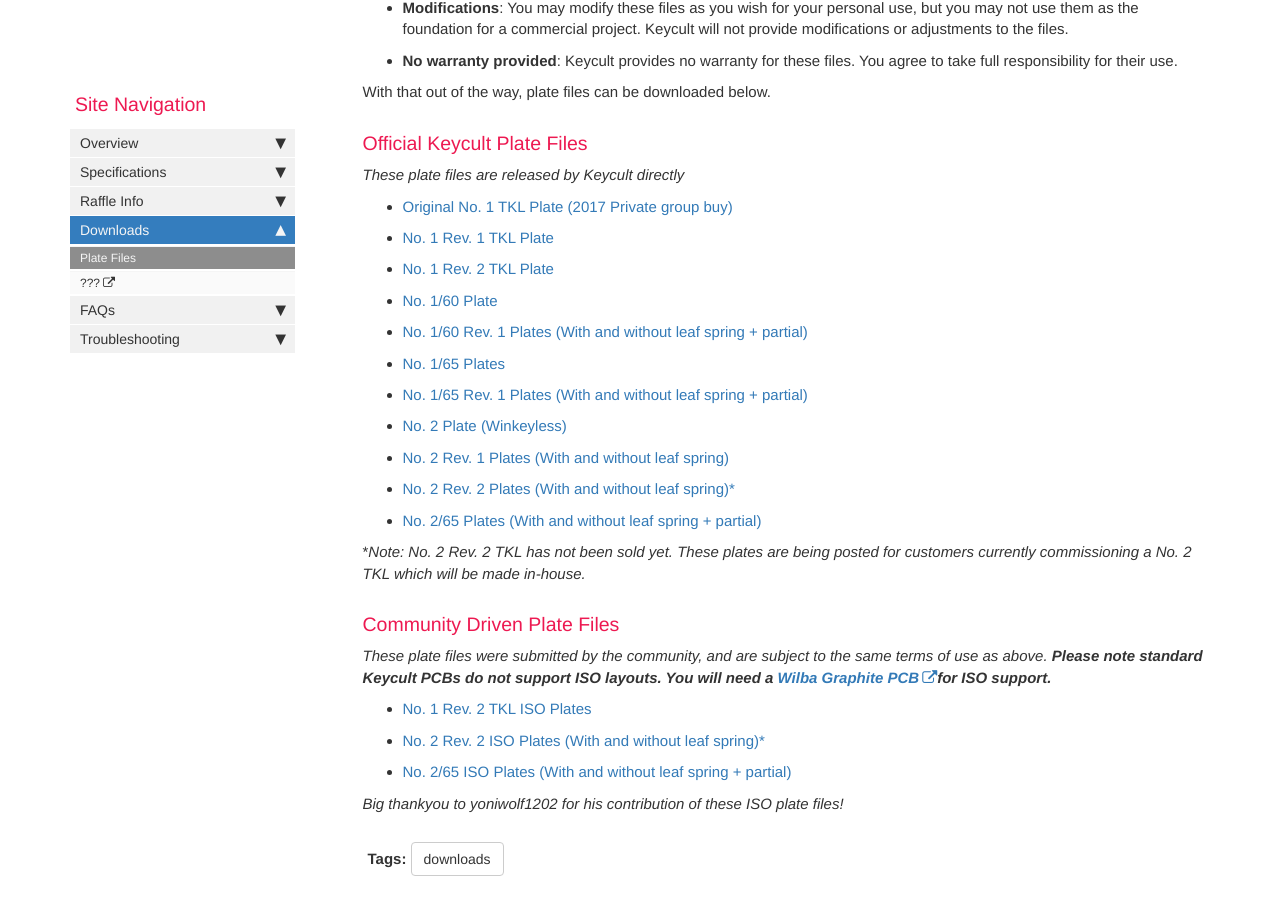
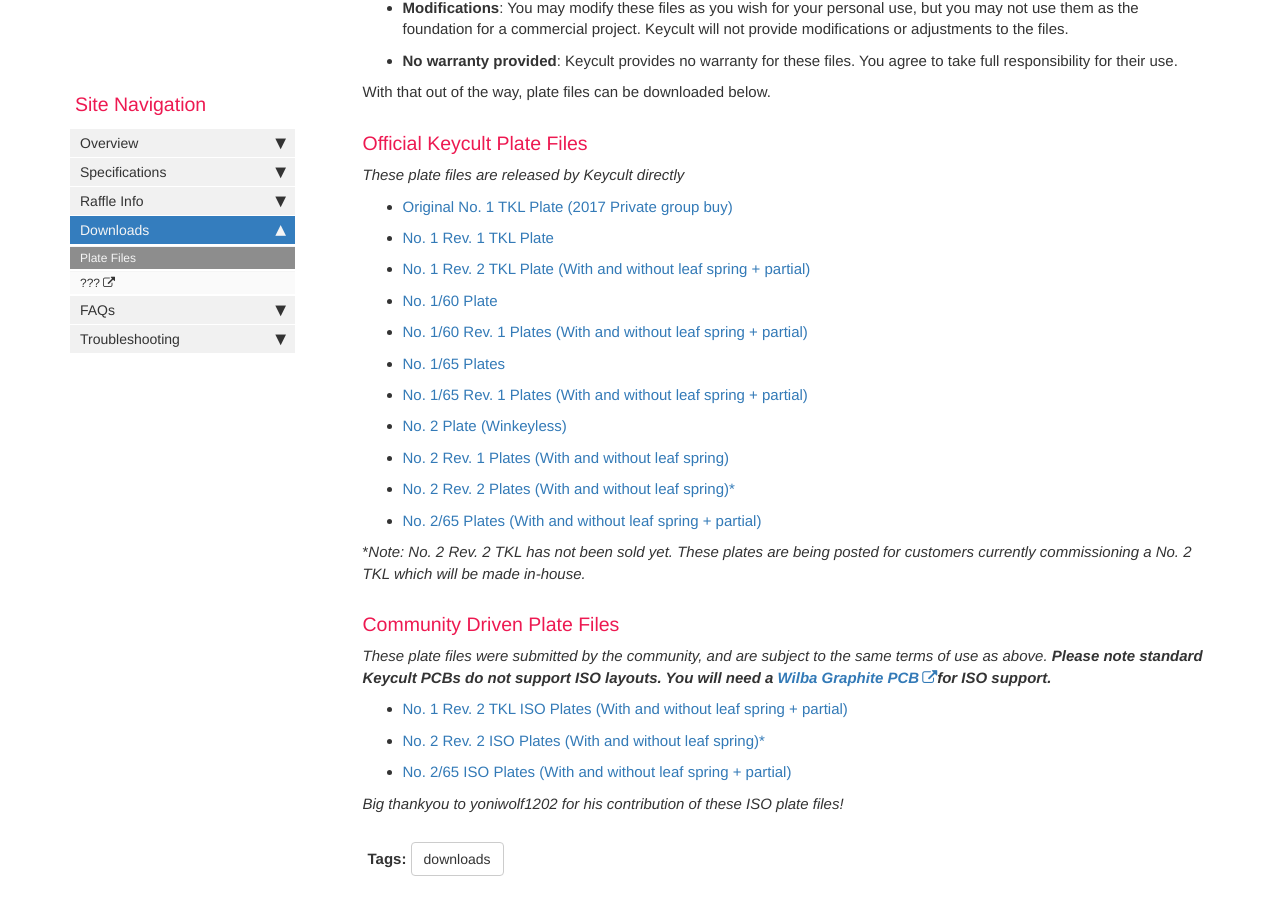
Before and after one commit to keycult/keycult-resources, a Jekyll site: the page built from pages/mydoc/downloads_plate_files.md, in a window 1280 px wide and 900 px high, scrolled down 514 px. Built offline with Jekyll 4.4.1, drawn with Linux system fonts in a browser that asks for light colours; comment, search, counter and statistics services are not loaded.

Commit message:
Update links

```diff
--- a/pages/mydoc/downloads_plate_files.md
+++ b/pages/mydoc/downloads_plate_files.md
@@ -25,7 +25,7 @@
 
 * [Original No. 1 TKL Plate (2017 Private group buy)](/plate_files/No1TKL-2017-Plate.zip)
 * [No. 1 Rev. 1 TKL Plate](/plate_files/No1Rev1TKL-Plate.zip)
-* [No. 1 Rev. 2 TKL Plate](/plate_files/No1Rev2TKL-Plate.zip)
+* [No. 1 Rev. 2 TKL Plate (With and without leaf spring + partial)](/plate_files/No1Rev2TKL-Plate.zip)
 * [No. 1/60 Plate](/plate_files/No160-Plate.zip)
 * [No. 1/60 Rev. 1 Plates (With and without leaf spring + partial)](/plate_files/No160-Rev1-Plates.zip)
 * [No. 1/65 Plates](/plate_files/No165-Plate.zip)
@@ -41,7 +41,7 @@
 
 _These plate files were submitted by the community, and are subject to the same terms of use as above. **Please note standard Keycult PCBs do not support ISO layouts. You will need a [Wilba Graphite PCB](https://keycult.com/collections/accessories/products/graphite-pcbs)for ISO support.**_
 
-* [No. 1 Rev. 2 TKL ISO Plates](/plate_files/No1Rev2TKL-Plate_ISO.zip)
+* [No. 1 Rev. 2 TKL ISO Plates (With and without leaf spring + partial)](/plate_files/No1Rev2TKL-Plate_ISO.zip)
 * [No. 2 Rev. 2 ISO Plates (With and without leaf spring)*](/plate_files/No2Rev2-Plates_ISO.zip)
 * [No. 2/65 ISO Plates (With and without leaf spring + partial)](/plate_files/No265-Plates-ISO.zip)
 
```
